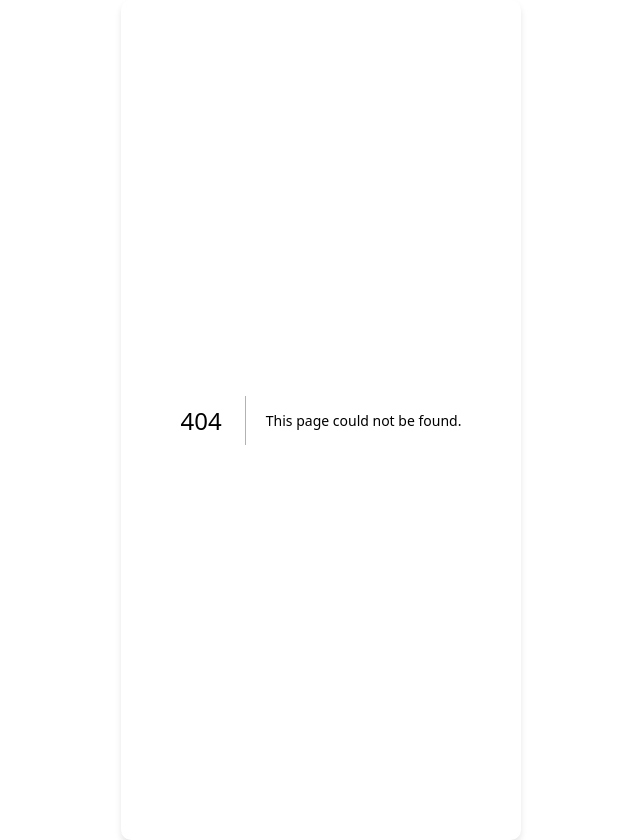
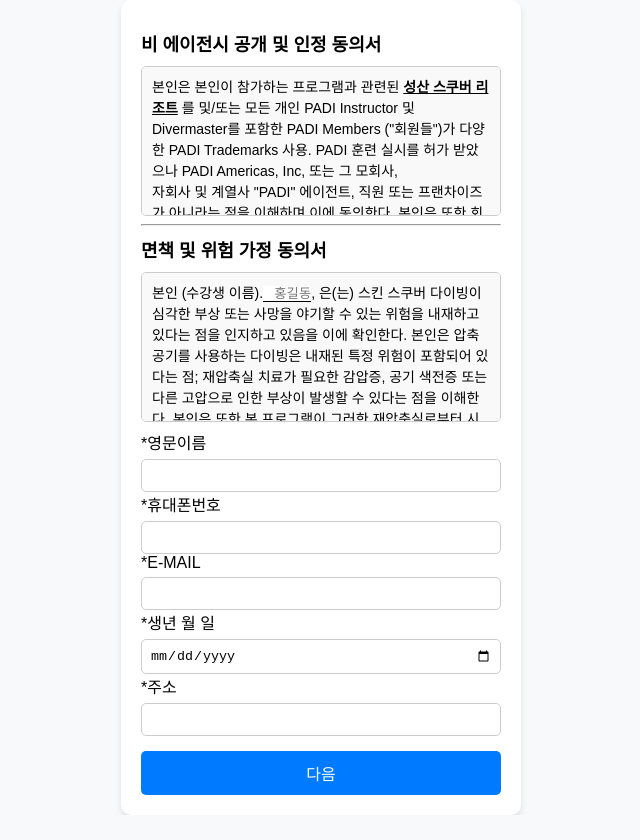
Before and after one commit to songjiwoong1020/padi-s-agreement, a Next.js app: page /page2 in a window 1280 px wide. Before the commit this address had no page. Shown: the whole page, without its empty margins (319-959 px from the left). After the commit the page ends 815 px from the top, so only its background shows below. Built offline with nearby package versions, Linux system fonts and the light colour scheme.

Commit message:
page2 반영

```diff
--- a/src/app/_asset/page1content2.tsx
+++ b/src/app/_asset/page1content2.tsx
@@ -4,7 +4,7 @@ export default function Page1_content2 () {
   return (
     <>
       <b>수중사진, 지상사진, 동영상 초상권 면책 동의서</b><br/>
-      본인(수강생 이름).<input id="name" className={styles['name-input']} placeholder="홍길동"/>은(는) 스킨 스쿠버 다이빙 진행 중, 촬영된 수중사진,
+      본인(수강생 이름).<input className={styles['name-input']} placeholder="홍길동"/>은(는) 스킨 스쿠버 다이빙 진행 중, 촬영된 수중사진,
       지상사진, 동영상 에 대한 초상권, 저작권이 본 프로그램을 제공하는 시설, <span className={styles['text-em']}>성산 스쿠버 리조트</span> 또는,
       <span className={styles['text-em']}>PADI Americos, Inc.,</span> 및 그 계열사 또는 자회사 각 회사의 직원 간부, 에이전트 또는 양수인 (이하
       "면책당사자"라 칭함)에게 있음을 이해하고 동의한다.<br/>
--- /dev/null
+++ b/src/app/_asset/page2content1.tsx
@@ -0,0 +1,20 @@
+import styles from './asset.module.css';
+
+export default function Page1_content3 () {
+  return (
+    <>
+      본인은 본인이 참가하는 프로그램과 관련된 <span className={styles['text-em']}>성산 스쿠버 리조트</span> 를 및/또는 모든 개인
+      PADI Instructor 및 Divermaster를 포함한 PADI Members ("회원들")가 다양한 PADI
+      Trademarks 사용. PADI 훈련 실시를 허가 받았으나 PADI Americas, Inc, 또는 그 모회사,<br/>
+      자회사 및 계열사 "PADI" 에이전트, 직원 또는 프랜차이즈가 아니라는 점을 이해하며
+      이에 동의한다. 본인은 또한 회원의 비즈니스 활동의 독립적이며 PADI는 이를 소유하지
+      도 운영하지도 않는다는 것을 이해하며 PADI가 PADI 다이버 훈련 프로그램의 기준을 수립하는
+      반면, 회원들의 비즈니스 활동 및 매일의 PADI 프로그램 수행, 회원들 또는 그들의
+      직원에 의한 다이버들의 감독에는 책임도 통제할 권리도 없다는 점을 이해한다.
+      본인은 또한 본인, 본인의 재산과 본인의 상속인을 대신해, 이 활동 중 부상 또는 사망을
+      한 경우, 본인도 본인의 재산도 활동과 관련된 성산 스쿠버 리조트 또는 Instructor 및
+      Divemaster의 행동, 행동하지 않음 또는 방임에 대해 PADI에 책임을 구하지 않을 것임을
+      이해하고 동의한다.
+    </>
+  )
+}
--- /dev/null
+++ b/src/app/_asset/page2content2.tsx
@@ -0,0 +1,53 @@
+import styles from './asset.module.css';
+
+export default function Page1_content3 () {
+  return (
+    <>
+      본인 (수강생 이름).<input className={styles['name-input']} placeholder="홍길동"/>, 은(는) 스킨 스쿠버 다이빙이 심각한
+      부상 또는 사망을 야기할 수 있는 위험을 내재하고 있다는 점을 인지하고 있음을 이에 확인한다.
+      본인은 압축 공기를 사용하는 다이빙은 내재된 특정 위험이 포함되어 있다는 점; 재압축실
+      치료가 필요한 감압증, 공기 색전증 또는 다른 고압으로 인한 부상이 발생할 수 있다는 점을 이해한다.
+      본인은 또한 본 프로그램이 그러한 재압축실로부터 시간상 또는 거리상
+      또는 두 가지 모두에 대해 멀리 있는 장소에서 시행될 수 있다는 점을 이해한다.
+      본인은 여전히 다이빙 장소에서 가까운 재압축실 또는 의료 시설이 없음에도 불구하고 본 프로그램을 진행하기로 선택한다.
+      의학 설문지에 본인의 병력에 대해 제공한 정보는 본인이 아는 한도 내에서는 정확한 정보이다.
+      본인은 모든 기존의 또는 과거의 건강 상태를 공개하지 못한 것과 관련한 정보 생략에 대한 책임을 수용하기로 동의한다.
+      본인은 본 프로그램을 시행하는 다이빙 전문가나 본 프로그램을 제공하는 시설,
+      성산 스쿠버 리조트 또는 PADI Americas, Inc., 및 그 계열사 또는 자회사 각
+      회사의 직원, 간부, 에이전트 또는 양수인 (이하 "면책 당사자"라 칭함) 중 누구도 본인이
+      본 프로그램에 참가한 결과로서 또는 수동적이든 능동적이든 면책 당사자의 과실로
+      발생할 수 있는 본인, 본인의 가족, 재산, 상속인 또는 양수인에 대한 모든 부상, 사망 또는
+      기타 손상에 대해 책임이 없을을 이해하고 동의한다.
+      본 프로그램 참가를 허용받은 보답으로 본인은 이에 개인적으로 예측하든 예측하지 않든
+      지식 개발, 갇힌 물 속 및/또는 오픈 워터 활동을 포함하나 이에 한정되지 않은 본
+      프로그램에 참가하는 동안 본인에게 닥칠 수 있는 모든 피해, 부상 또는 손상에 대한 모든 위험을 가정한다.
+      본인은 또한 본인의 본 프로그램 참가로 인해 발생하는 본인, 본인의 가족, 재산, 상속인 또는
+      양수인들에 의한 청구 또는 소송으로부터 Discover Scuba Diving 프로그램 및 면책 당사자들을
+      면제 및 책임을 묻지 않는다.
+      본인은 또한 스킨 다이빙 및 스쿠버 다이빙이 신체적으로 몹시 힘든 활동이며 본인이 본 프로그램
+      동안 노력을 할 것이며 본인이 심장마비, 공황, 과호흡 등의 결과로 부상당한 경우
+      본인이 명백히 언급한 부상의 위험을 가정했으며 본인은 면책 당사자에게 동일사항에 대해
+      책임을 묻지 않을 것이라는 점을 이해한다.<br/>
+      본인은 또한 본인이 본 면책 및 위험 가정 동의서에 서명할 수 있는 법정 연령이며 법적
+      결정권이 있거나 본인이 본인의 부모 또는 후견인의 서면 동의서를 획득했음을 진술한다.
+      본인은 본 문서의 조건들은 계약이며 단순한 설명이 아니고 본인 자신의 자유 행동과
+      본인이 이에 본인의 법적 권리를 포기함에 대한 지식을 가지고 본 동의서에 서명함을
+      이애한다. 본인은 또한 본 동의서의 어떤 조항이 시행할 수 없거나 무효한 것으로 판명되는
+      경우 그 조항은 본 동의서에서 단절된다는 것에 동의한다. 본 동의서의 나머지 부분은 그 후
+      시행할 수 없는 조항이 이 문서에 포함되지 않았었던 것처럼 해석된다.<br/>
+      본인은 본인이 면책 당사자를 고소할 권리를 포기할 뿐만 아니라 본인의 상속인, 양수인
+      또는 수혜자들이 가질 수 있는 본인의 사망으로 인해 면책 당사자를 고소할 수 있는
+      권리도 포기한다는 점을 이해하고 동의한다. 본인은 또한 본인에게 그렇게 할 권한이
+      있으며 본인의 상속인, 양수인 및 수혜자는 면책 당사자에 대한 본인의 항의로 인한 것을
+      제외하고는 청구가 금지된다는 것을 명시한다.<br/>
+      본인 (수강생 이름),<input className={styles['name-input']} placeholder="홍길동"/>, 은(는), 본 문서에 의해 본 프로그램을
+      시행하는 다이빙 전문가, 본 프로그램을 시행하는 시설 및 PADI AMERICAS, INC., 및 모든
+      관련 단체 및 위에서 정의된 모든 면책 당사자들을, 그러나 수동적이든
+      능동적이든 면책 당사자들의 과실로 인한 것을 포함하나 이에 한정되지 않는 원인으로 발생하더라도,
+      개인적인 부상, 재산 손상 또는 불법 사망에 대한 모든 책임으로부터 면제한다.<br/>
+      본인은 본인 자신 및 본인의 상속인들을 대신해 아래에 서명하기 전에 본 면책 및 위험가정
+      동의서 및 에이전시 공개 및 인정 동의서의 내용에 대해 읽고 숙지했으며 의학 설문지가
+      정확하다는 점을 단언한다.
+    </>
+  )
+}
--- a/src/app/_asset/titles.json
+++ b/src/app/_asset/titles.json
@@ -1,5 +1,7 @@
 {
   "page1_title1": "PADI Discover Scuba® Diving 수강생 선언문",
   "page1_title2": "초상권 면책 동의서",
-  "page1_title3": "개인정보 제공 및 이용 동의서"
+  "page1_title3": "개인정보 제공 및 이용 동의서",
+  "page2_title1": "비 에이전시 공개 및 인정 동의서",
+  "page2_title2": "면책 및 위험 가정 동의서"
 }
--- a/src/app/_component/button.tsx
+++ b/src/app/_component/button.tsx
@@ -1,7 +1,8 @@
 import styles from "./button.module.css";
 
-export default function Button({text, disabled}: {text: string, disabled: boolean}) {
+export default function Button({text, disabled, onclick}: { text: string, disabled: boolean, onclick: Function }) {
   return (
-    <button className={styles.btn} disabled={disabled}>{text}</button>
+    <button className={styles.btn} disabled={disabled} onClick={onclick}>{text}</button>
+    //https://velog.io/@eenaree/props-onClick-type 해당내용 참고.
   );
 }
--- /dev/null
+++ b/src/app/_component/input.module.css
@@ -0,0 +1,7 @@
+.data-input {
+  width: 100%;
+  padding: 8px;
+  margin-top: 5px;
+  border: 1px solid #ccc;
+  border-radius: 5px;
+}
--- /dev/null
+++ b/src/app/_component/input.tsx
@@ -0,0 +1,10 @@
+import styles from "./input.module.css";
+
+export default function Input({ label, type }: {label: string, type: string }) {
+  return (
+    <>
+      <label>*{label}</label>
+      <input type={type} className={styles['data-input']}/>
+    </>
+  );
+}
--- /dev/null
+++ b/src/app/page2/page.tsx
@@ -0,0 +1,22 @@
+import { page2_title1, page2_title2 } from "../_asset/titles.json";
+import Wrap from "../_component/wrap";
+import Button from "../_component/button";
+import Input from "../_component/input";
+import Page2_content1 from "../_asset/page2content1";
+import Page2_content2 from "../_asset/page2content2";
+
+export default function Page2() {
+  return (
+    <div>
+      <Wrap title={page2_title1} content={<Page2_content1/>} useAgree={false}/>
+      <hr/>
+      <Wrap title={page2_title2} content={<Page2_content2/>} useAgree={false}/>
+      <Input label="영문이름" type="text"/>
+      <Input label="휴대폰번호" type="tel"/>
+      <Input label="E-MAIL" type="email"/>
+      <Input label="생년 월 일" type="date"/>
+      <Input label="주소" type="text"/>
+      <Button text="다음" disabled={false} onclick={()=>{}}/>
+    </div>
+  );
+}
```
Also changed, not shown: src/app/page.tsx (+5 -2 lines).
